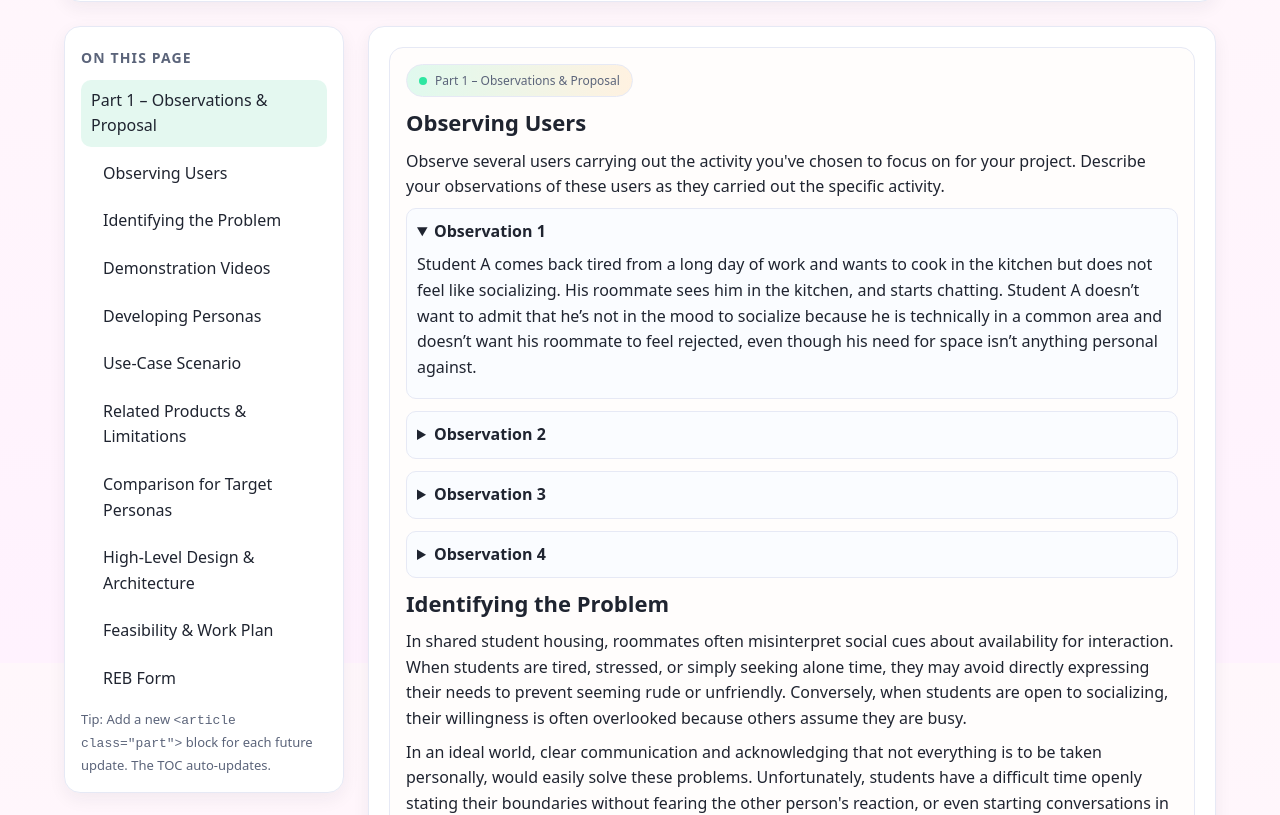
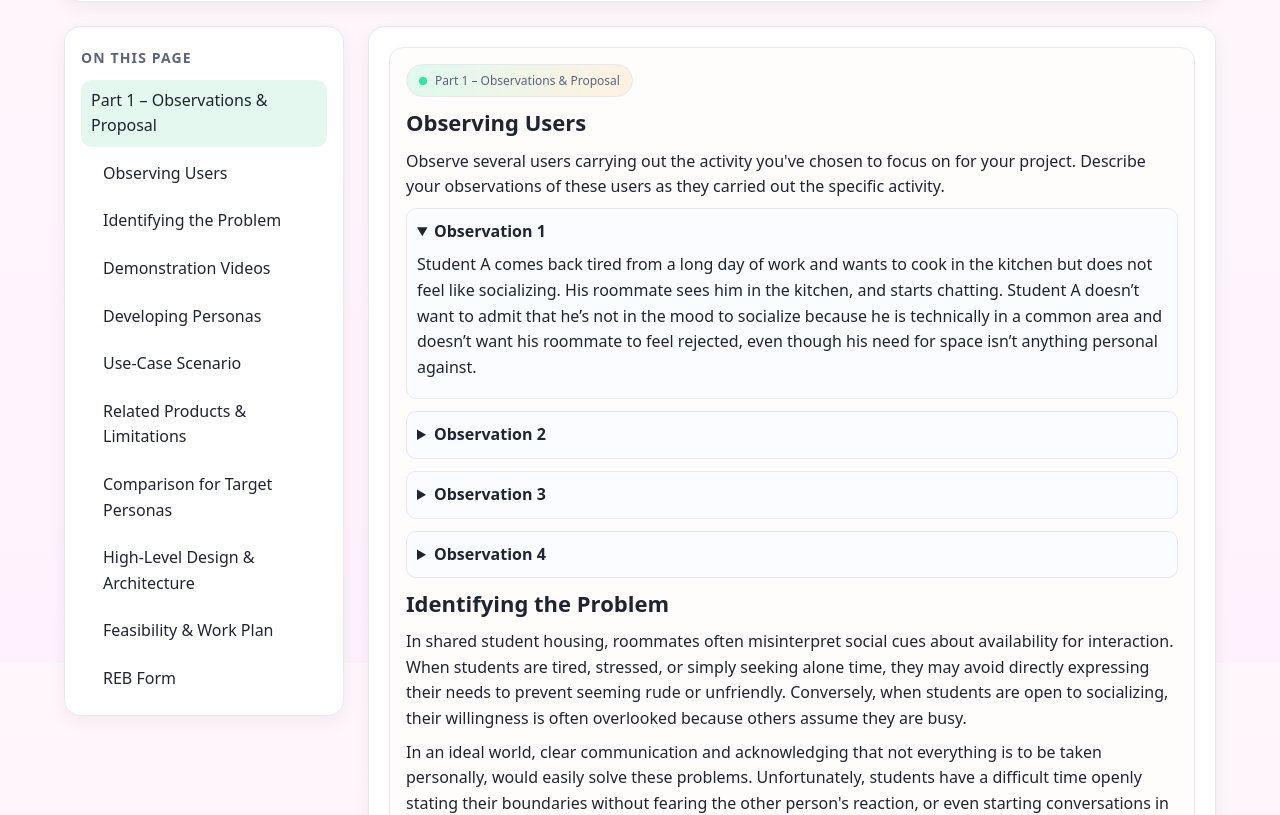
Before and after one commit to Mughh/ECSE_424, a plain HTML site: page index.html in a window 1280 px wide. Shown: the part 137-952 px from the top of the page. Drawn offline with Linux system fonts and the light colour scheme.

Commit message:
Update index.html

```diff
--- a/index.html
+++ b/index.html
@@ -69,7 +69,6 @@
     <nav>
       <h3>On this page</h3>
       <ul class="toc" id="toc"></ul>
-      <div class="small" style="margin-top:10px">Tip: Add a new <code>&lt;article class="part"&gt;</code> block for each future update. The TOC auto‑updates.</div>
     </nav>
 
     <main id="content">
```
